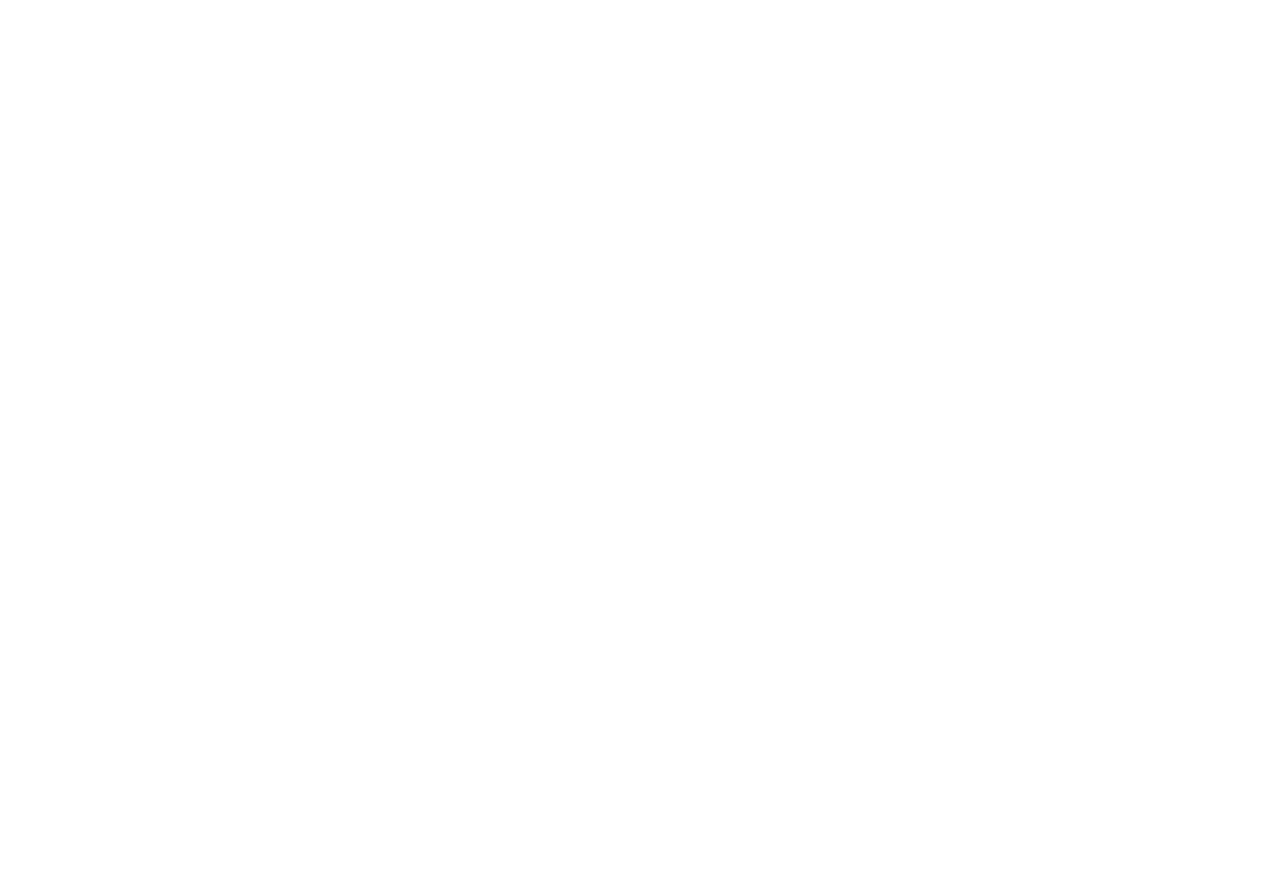
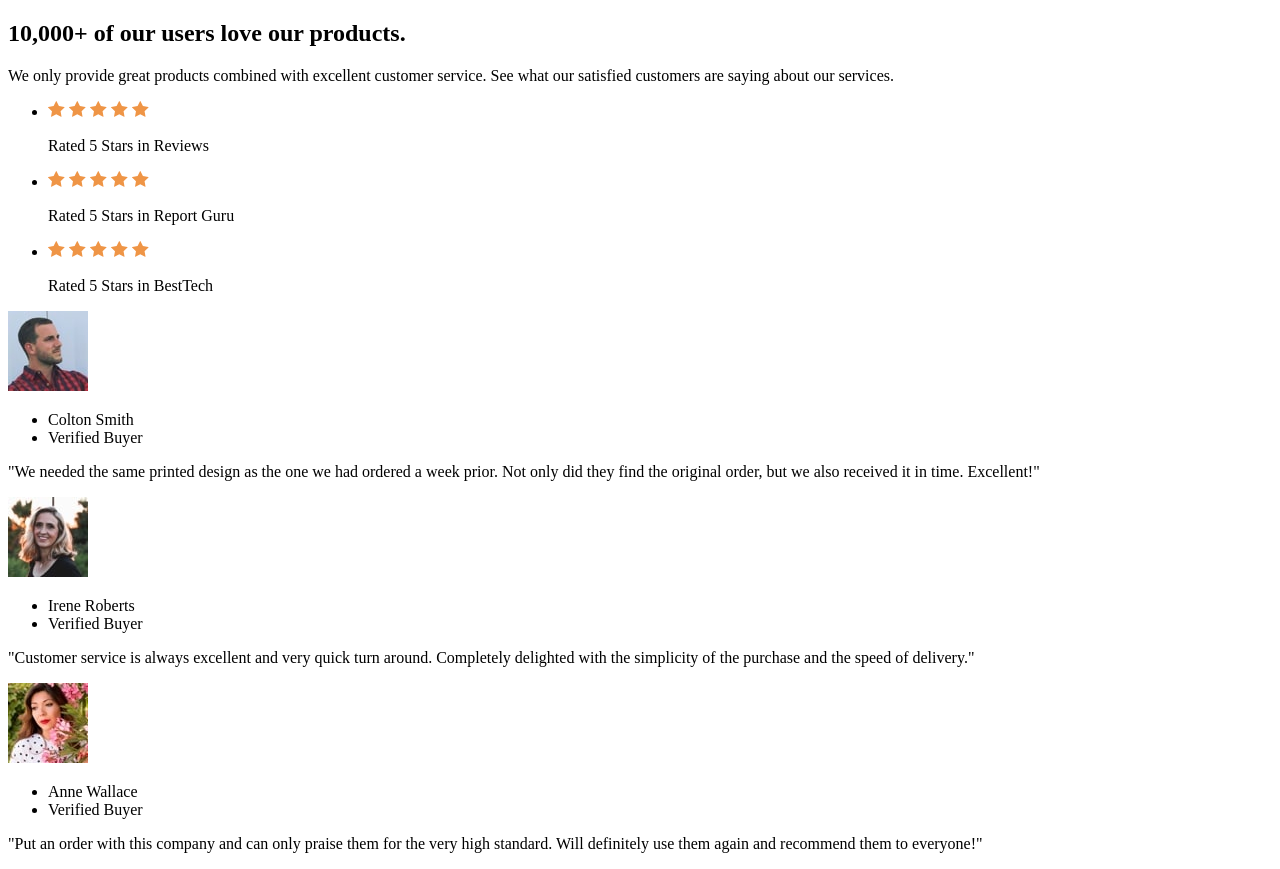
Before and after one commit to lkiryu/social-proof-section, a plain HTML site: page index.html in a window 1280 px wide. Before the commit the page ends 800 px from the top, so only its background shows below. Drawn offline with Linux system fonts and the light colour scheme.

Commit message:
html add

```diff
--- a/index.html
+++ b/index.html
@@ -1,5 +1,6 @@
 <!DOCTYPE html>
 <html lang="en">
+
 <head>
     <meta charset="UTF-8">
     <meta name="viewport" content="width=device-width, initial-scale=1.0">
@@ -9,7 +10,85 @@
     <link rel="shortcut icon" href="./src/images/favicon-32x32.png" type="image/x-icon">
     <title>Social proof section</title>
 </head>
+
 <body>
+    <main class="container">
+        <header>
+            <div class="info">
+                <h2 class="info-title">10,000+ of our users love our products.</h2>
+                <p class="info-description">We only provide great products combined with excellent customer service.
+                    See what our satisfied customers are saying about our services.</p>
+            </div>
+            <ul class="reviews">
+                <li>
+                    <div class="stars">
+                        <img src="./src/images/icon-star.svg" alt="star">
+                        <img src="./src/images/icon-star.svg" alt="star">
+                        <img src="./src/images/icon-star.svg" alt="star">
+                        <img src="./src/images/icon-star.svg" alt="star">
+                        <img src="./src/images/icon-star.svg" alt="star">
+                    </div>
+                    <p class="rated-by">Rated 5 Stars in Reviews</p>
+                </li>
+                <li>
+                    <div class="stars">
+                        <img src="./src/images/icon-star.svg" alt="star">
+                        <img src="./src/images/icon-star.svg" alt="star">
+                        <img src="./src/images/icon-star.svg" alt="star">
+                        <img src="./src/images/icon-star.svg" alt="star">
+                        <img src="./src/images/icon-star.svg" alt="star">
+                    </div>
+                    <p class="rated-by">Rated 5 Stars in Report Guru</p>
+                </li>
+                <li>
+                    <div class="stars">
+                        <img src="./src/images/icon-star.svg" alt="star">
+                        <img src="./src/images/icon-star.svg" alt="star">
+                        <img src="./src/images/icon-star.svg" alt="star">
+                        <img src="./src/images/icon-star.svg" alt="star">
+                        <img src="./src/images/icon-star.svg" alt="star">
+                    </div>
+                    <p class="rated-by">Rated 5 Stars in BestTech</p>
+                </li>
+            </ul>
+        </header>
+        <div class="cards">
+            <div class="card">
+                <div class="profile">
+                    <img src="./src/images/image-colton.jpg" alt="profile-picture" class="profile-picture">
+                    <ul class="profile-info">
+                        <li class="username">Colton Smith</li>
+                        <li class="verified">Verified Buyer</li>
+                    </ul>
+                </div>
+                <p class="card-description">"We needed the same printed design as the one we had ordered a week prior.
+                    Not only did they find the original order, but we also received it in time.
+                    Excellent!"</p>
+            </div>
+            <div class="card">
+                <div class="profile">
+                    <img src="./src/images/image-irene.jpg" alt="profile-picture" class="profile-picture">
+                    <ul class="profile-info">
+                        <li class="username">Irene Roberts</li>
+                        <li class="verified">Verified Buyer</li>
+                    </ul>
+                </div>
+                <p class="card-description">"Customer service is always excellent and very quick turn around. Completely
+                    delighted with the simplicity of the purchase and the speed of delivery."</p>
+            </div>
+            <div class="card">
+                <div class="profile">
+                    <img src="./src/images/image-anne.jpg" alt="profile-picture" class="profile-picture">
+                    <ul class="profile-info">
+                        <li class="username">Anne Wallace</li>
+                        <li class="verified">Verified Buyer</li>
+                    </ul>
+                </div>
+                <p class="card-description">"Put an order with this company and can only praise them for the very high
+                    standard. Will definitely use them again and recommend them to everyone!"</p>
+            </div>
+        </div>
+    </main>
+</body>
 
-</body>
 </html>
```
